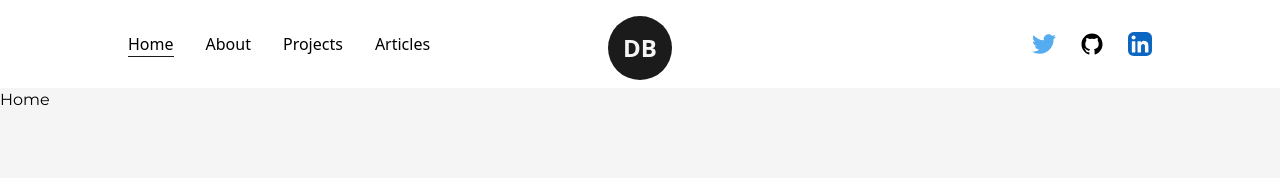
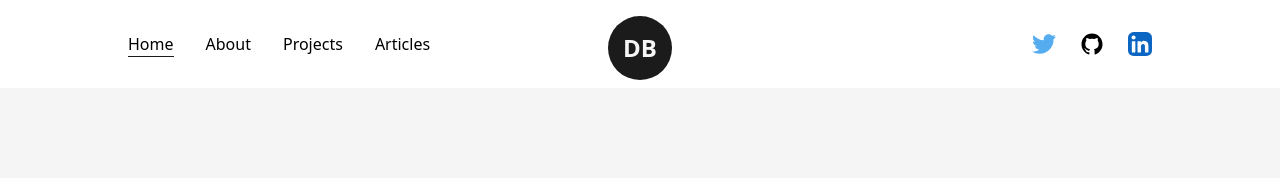
Before and after one commit to Decoder-25/Portfolio-website, a Next.js app: page / in a window 1280 px wide. Shown: the top 178 px of the page. Built offline with nearby package versions, Linux system fonts and the light colour scheme.

Commit message:
Changed the title name

```diff
--- a/src/components/Logo.js
+++ b/src/components/Logo.js
@@ -1,6 +1,5 @@
-
+import React from "react";
 import Link from "next/link";
-import React from "react";
 import { motion } from "framer-motion";
 
 const MotionLink = motion(Link);
--- a/src/pages/index.js
+++ b/src/pages/index.js
@@ -4,11 +4,11 @@ export default function Home() {
   return (
     <>
       <Head>
-        <title>Create Next App</title>
+        <title>Disha | Portfolio</title>
         <meta name="description" content="Generated by create next app" />
       </Head>
       <main className=''>
-        Home
+
       </main>
     </>
   )
```
